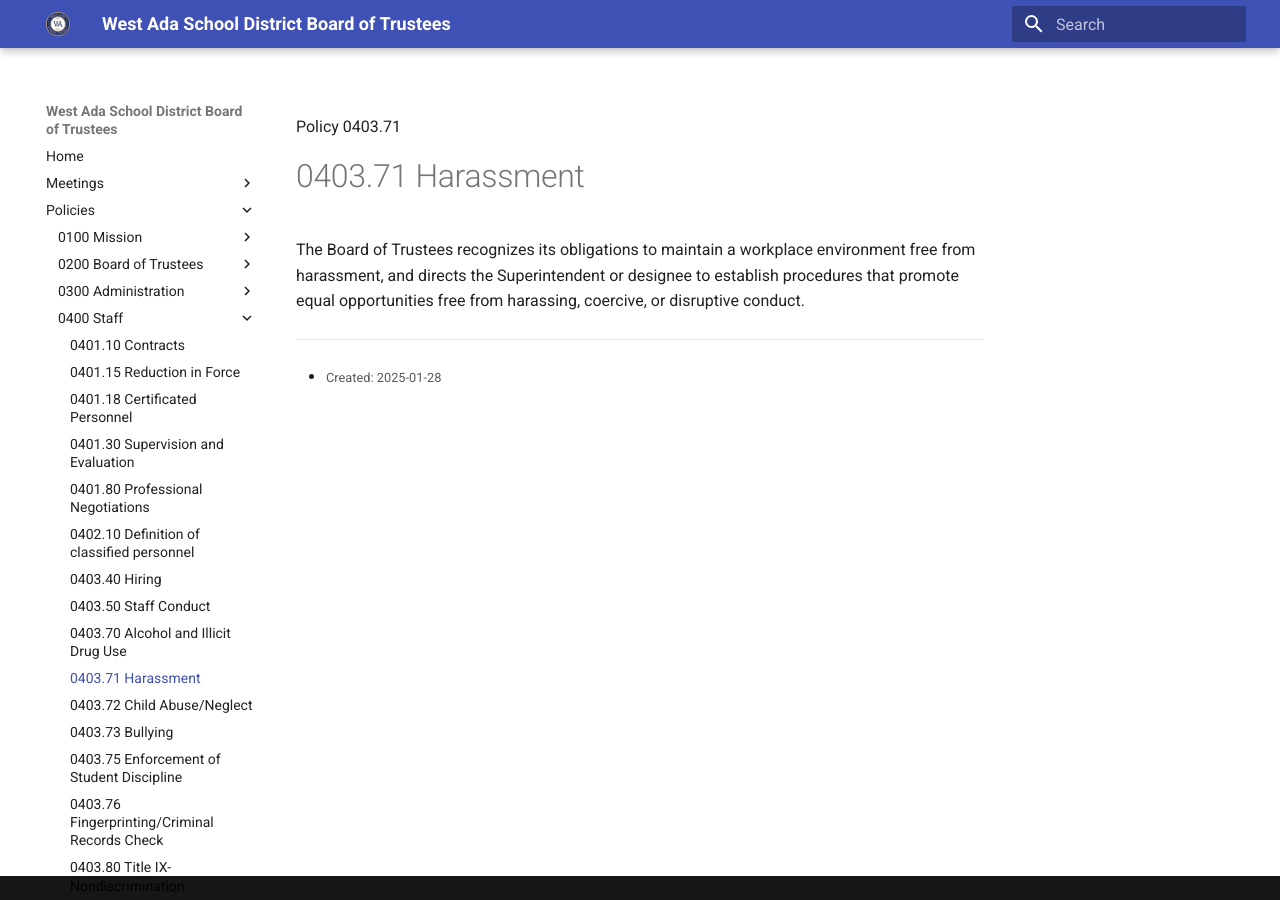
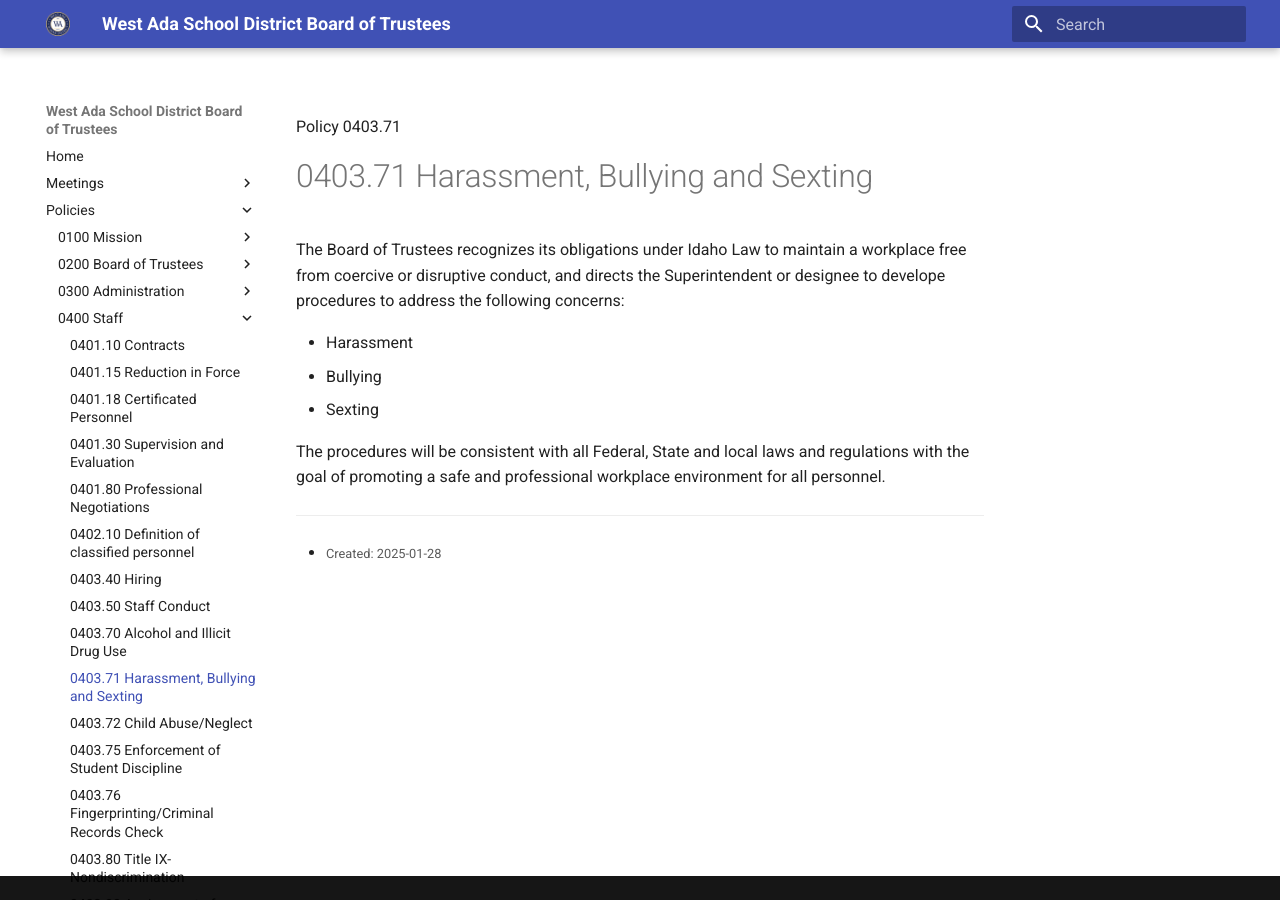
Before and after one commit to westada/section-400-hr-policy-review, an MkDocs documentation site: the page built from docs/policies/0400-Staff/0403.71.md, in a window 1280 px wide. Built offline with MkDocs 1.6.1 and Material for MkDocs 9.7.7, drawn with Linux system fonts in a browser that asks for light colours.

Commit message:
updates to harassment, bullying and sexting
This consolidates our statutory requirements for harassment, bullying and sexting into a single bulletized policy, with an attendant AR.  It removes policy 403.73, and the corresponding ARs accordingly

```diff
--- a/docs/policies/0400-Staff/0403.71.md
+++ b/docs/policies/0400-Staff/0403.71.md
@@ -1,9 +1,15 @@
 ---
 created: 2025-01-28
-title: 0403.71 Harassment
+title: 0403.71 Harassment, Bullying and Sexting
 code: "0403.71"
 statutory: True
 kind: Policy
 ---
 
-The Board of Trustees recognizes its obligations to maintain a workplace environment free from harassment, and directs the Superintendent or designee to establish procedures that promote equal opportunities free from harassing, coercive, or disruptive conduct.
+The Board of Trustees recognizes its obligations under Idaho Law to maintain a workplace free from coercive or disruptive conduct, and directs the Superintendent or designee to develope procedures to address the following concerns:
+
+- Harassment
+- Bullying
+- Sexting
+
+The procedures will be consistent with all Federal, State and local laws and regulations with the goal of promoting a safe and professional workplace environment for all personnel.
```
Also changed, not shown: docs/policies/0400-Staff/0403.73.md (deleted, +0 -11 lines), docs/regulations/0400-Staff/0403.71-AR-01.md (+12 -0 lines), docs/regulations/0400-Staff/0403.73-AR-01.md (deleted, +0 -13 lines), docs/regulations/0400-Staff/0403.73-AR-02.md (deleted, +0 -15 lines).
